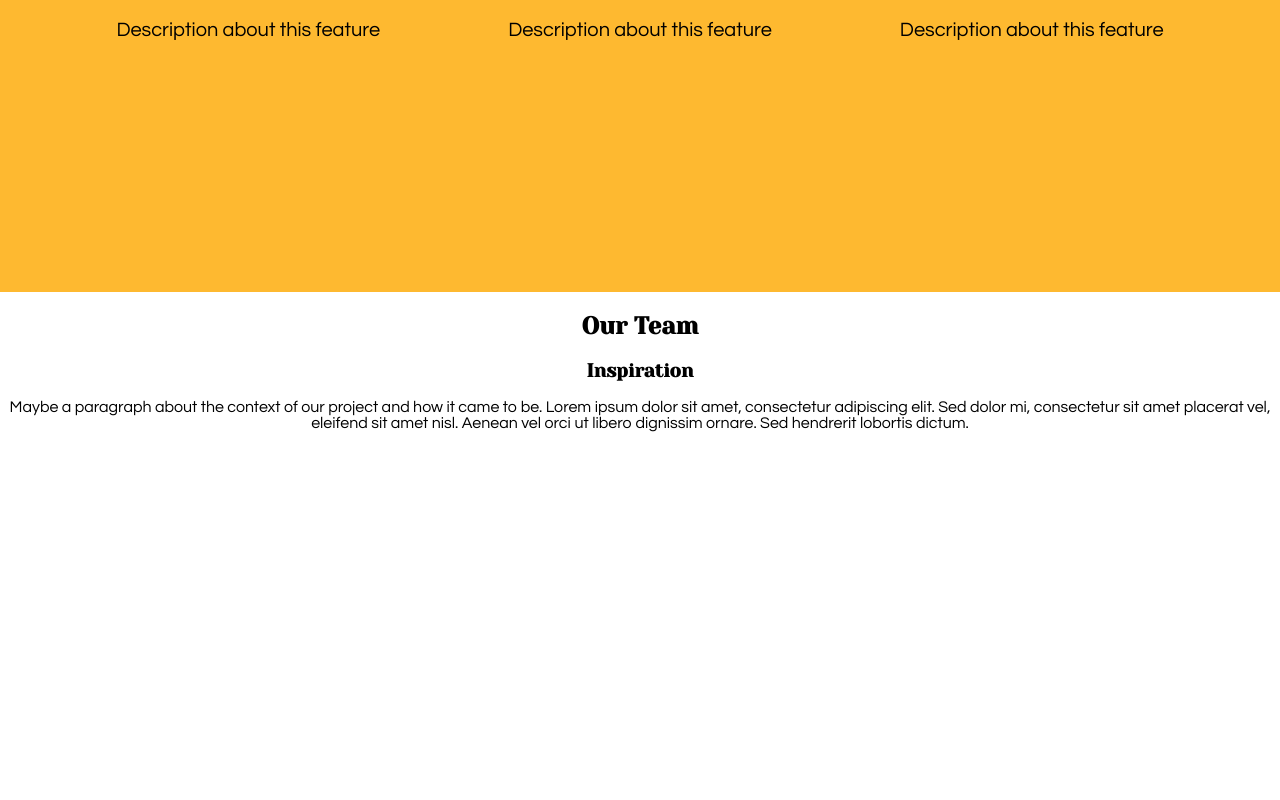
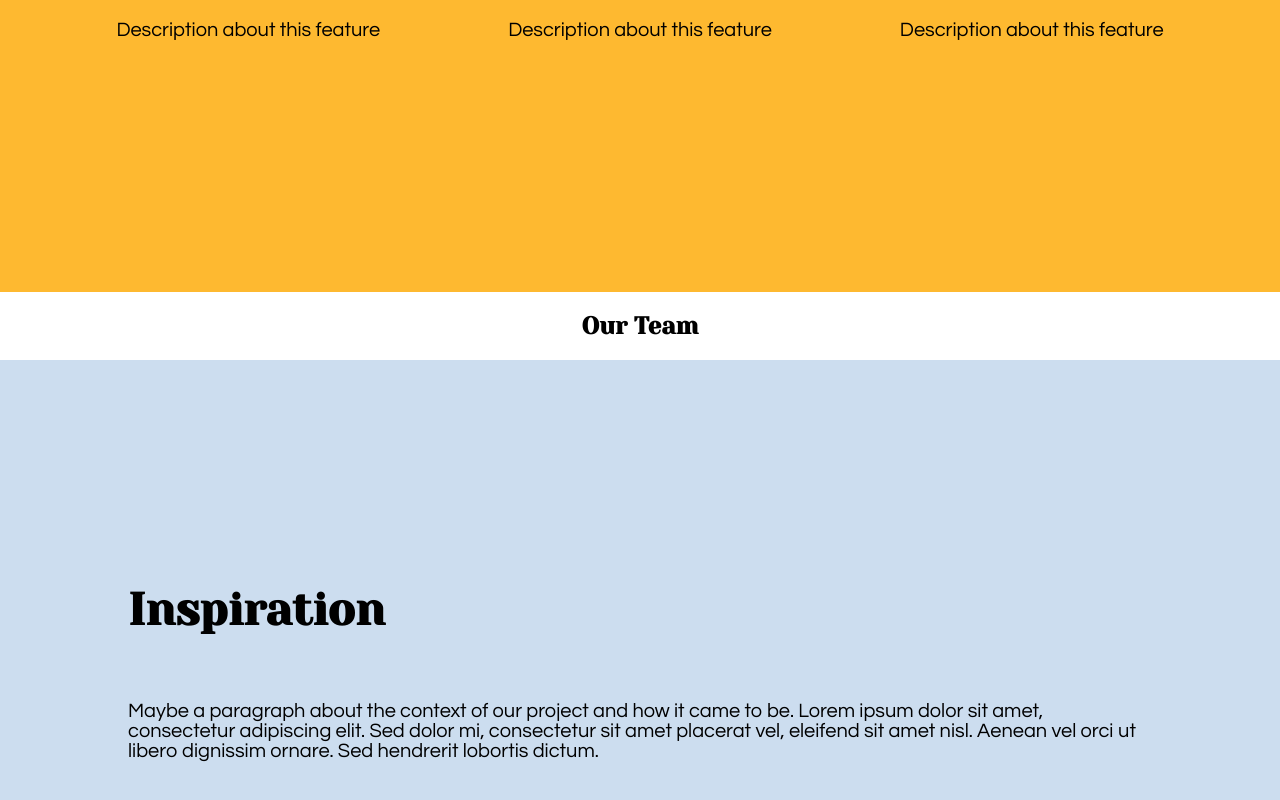
Before and after one commit to info442-spr22/g-team, a React (Create React App) app: page / in a window 1280 px wide. Shown: the part 1456-2256 px from the top of the page. Before the commit the page ends 1903 px from the top, so only its background shows below. Built offline with nearby package versions, Linux system fonts and the light colour scheme.

Commit message:
Style inspiration section

```diff
--- a/src/page/Landing/Landing.module.css
+++ b/src/page/Landing/Landing.module.css
@@ -84,3 +84,30 @@
   text-align: left;
   font-size: 20px;
 }
+
+/* Inspiration */
+
+.insp {
+  height: 75vh;
+  background-color: var(--landing-section-three-color);
+  display: flex;
+  justify-content: center;
+}
+
+.insp span {
+  display: flex;
+  flex-direction: column;
+  align-items: flex-start;
+  justify-content: center;
+  width: 80%;
+  margin: auto;
+}
+
+.insp h3 {
+  font-size: 45px;
+}
+
+.insp p {
+  text-align: left;
+  font-size: 20px;
+}
```
